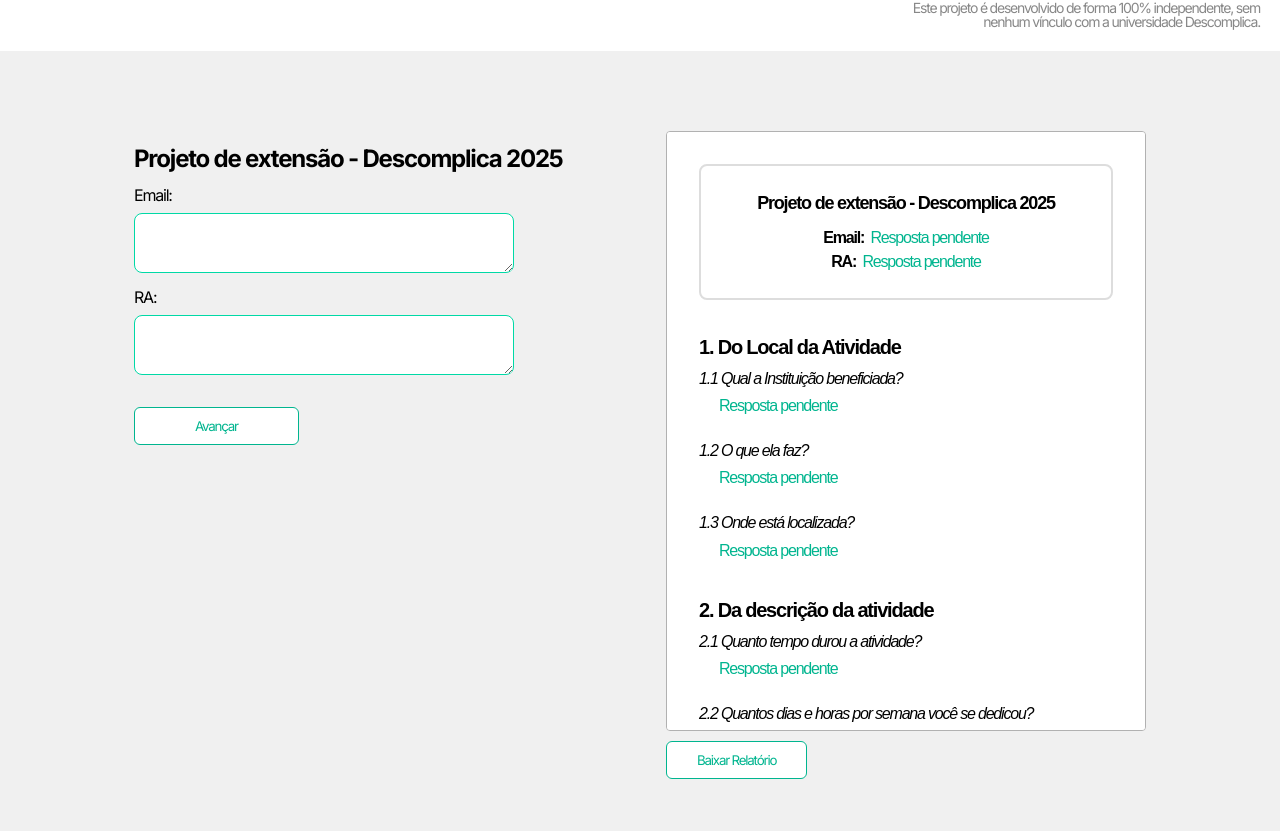
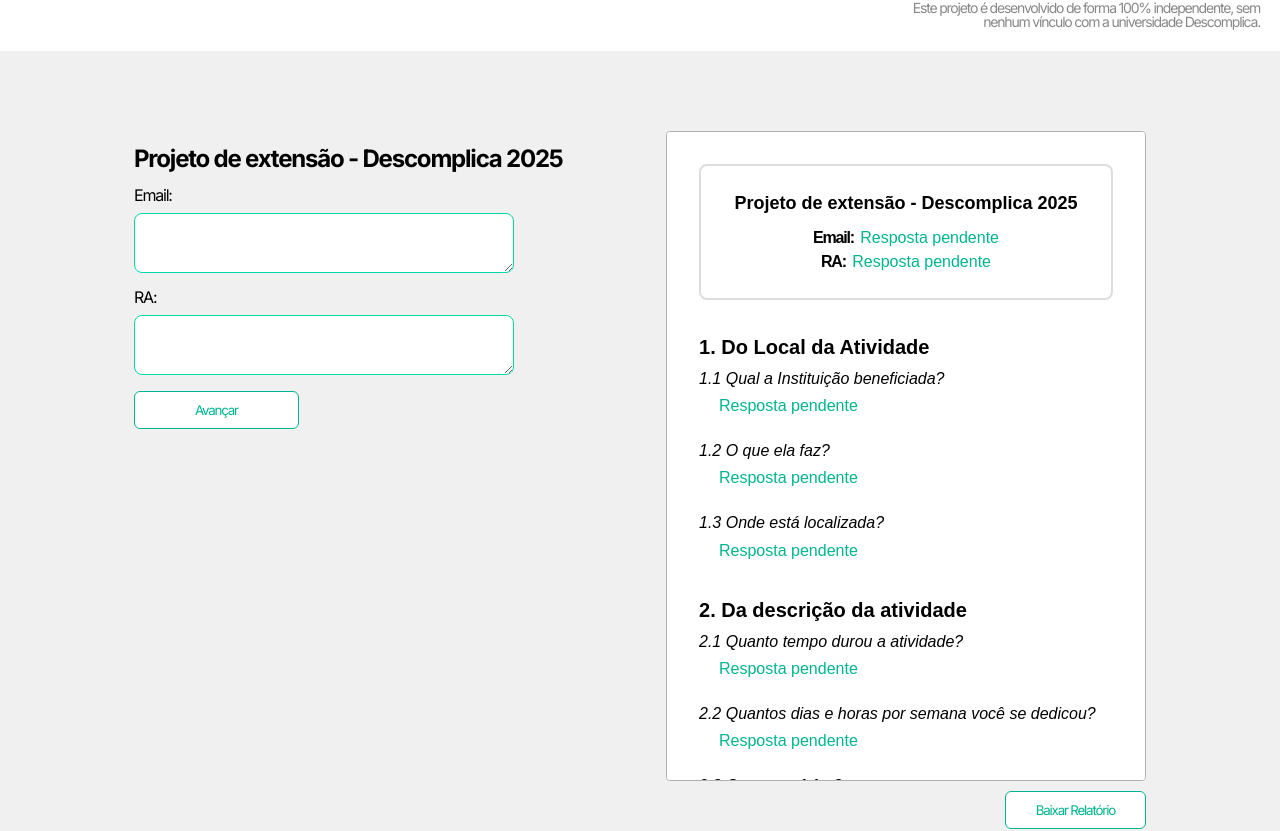
Before and after one commit to Caiorossi00/Gerador-Pex, a React (Vite) app: page / in a window 1280 px wide. Shown: the part 749-1580 px from the top of the page. Built offline with nearby package versions, Linux system fonts and the light colour scheme.

Commit message:
Correções na UI

```diff
--- a/src/App.css
+++ b/src/App.css
@@ -19,6 +19,12 @@
   gap: 10vh;
 }
 
+.preview-container {
+  display: flex;
+  flex-direction: column;
+  align-items: flex-end;
+}
+
 .app-container {
   display: flex;
   margin: 0 auto;
--- a/src/data/questions.ts
+++ b/src/data/questions.ts
@@ -48,7 +48,7 @@
     questions: [
       {
         id: "4.1",
-        label: "Insira as evidências da conclusão do projeto",
+        label: "Evidências:",
       },
     ],
   },
--- a/src/styles/FormWizard.scss
+++ b/src/styles/FormWizard.scss
@@ -47,8 +47,9 @@
 
 .navigation-buttons {
   display: flex;
-  margin-top: 2em;
+  margin-top: 1em;
   gap: 1em;
+  align-items: center;
 
   button {
     background-color: #ffffff;
@@ -57,6 +58,7 @@
     padding: 10px 60px;
     border-radius: 6px;
     cursor: pointer;
+    margin: 0;
 
     &:hover {
       background-color: #00b58f;
--- a/src/styles/Preview.scss
+++ b/src/styles/Preview.scss
@@ -3,7 +3,7 @@
   padding: 2rem;
   border: 1px solid #b1b1b1;
   border-radius: 4px;
-  max-height: 600px;
+  max-height: 650px;
   overflow: auto;
   font-family: Arial, sans-serif;
   font-size: 16px;
@@ -17,6 +17,7 @@
     text-align: center;
     font-size: 18px;
     font-weight: bold;
+    letter-spacing: 0;
   }
 
   .preview-step {
@@ -25,10 +26,12 @@
     h3 {
       font-weight: bold;
       font-size: 20px;
+      letter-spacing: 0;
     }
 
     p {
       margin-top: 5px;
+      letter-spacing: 0;
     }
   }
 }
@@ -40,6 +43,7 @@
 
   .question {
     font-style: italic;
+    letter-spacing: 0;
   }
 
   .answer {
@@ -51,10 +55,12 @@
     word-break: break-word;
     overflow-wrap: break-word;
     white-space: normal;
+    letter-spacing: 0;
 
     em {
       color: #00b58f;
       font-style: normal;
+      letter-spacing: 0;
     }
   }
 }
@@ -74,15 +80,18 @@
 
   h2 {
     margin-bottom: 0.5em;
+    letter-spacing: 0;
   }
 
   em {
     color: #00b58f;
+    letter-spacing: 0;
   }
 
   em,
   span {
     margin-left: 0.2em;
+    letter-spacing: 0;
   }
 }
 
```
